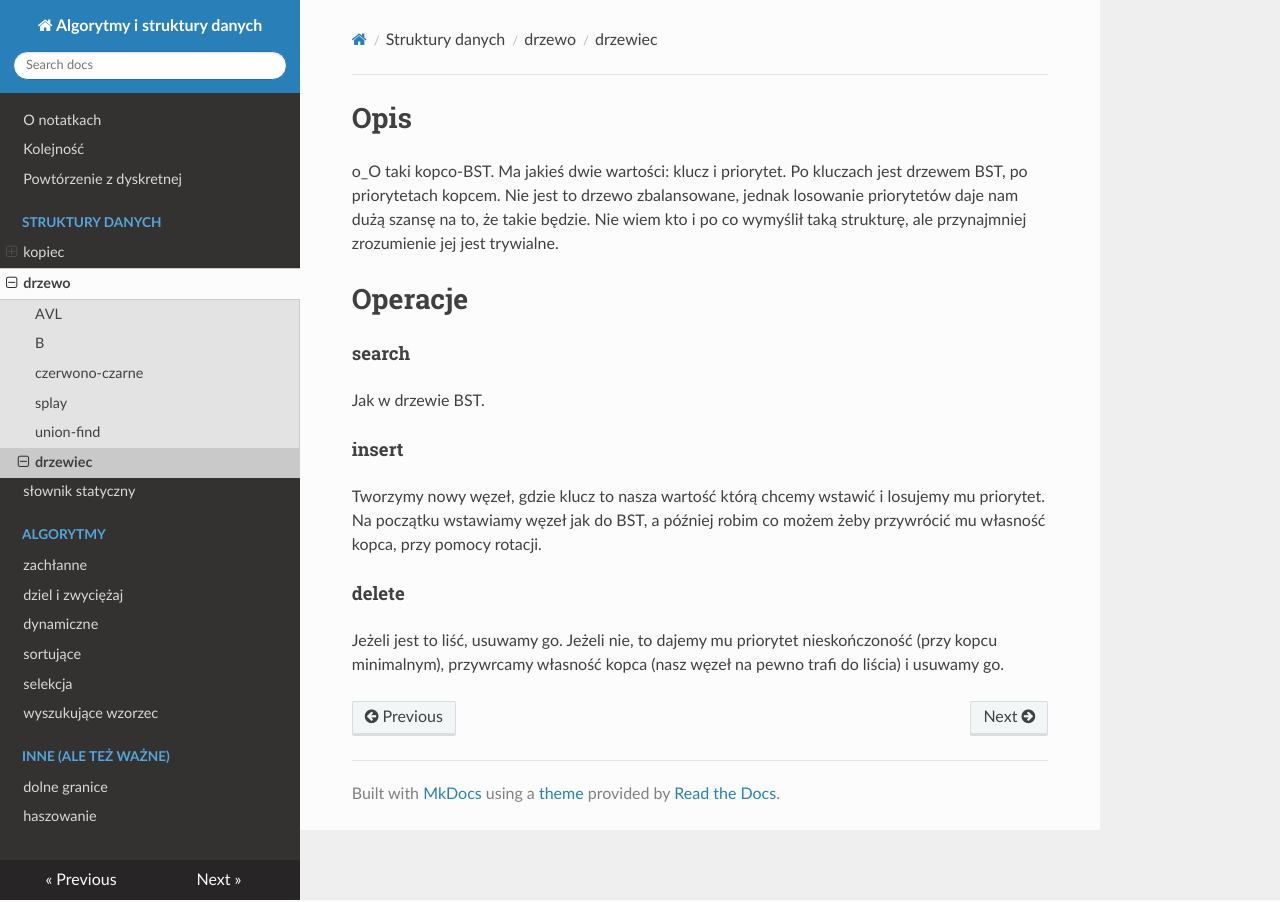
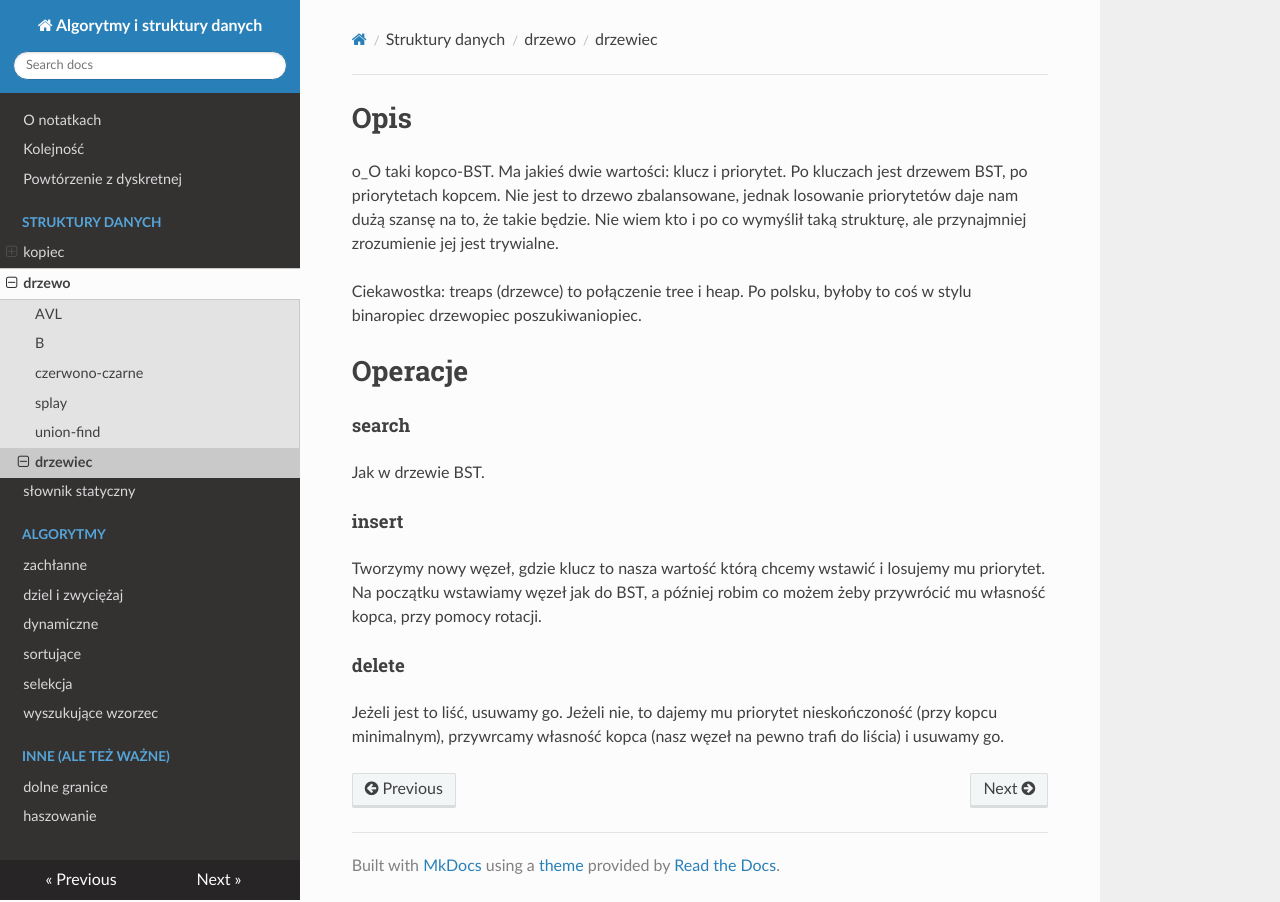
Before and after one commit to const-dominik/aisd-notatki, an MkDocs documentation site: the page built from docs/trees/treaps.md, in a window 1280 px wide. Built offline with MkDocs 1.6.1, drawn with Linux system fonts in a browser that asks for light colours; nearby versions of some CDN libraries.

Commit message:
included fun fact

```diff
--- a/docs/trees/treaps.md
+++ b/docs/trees/treaps.md
@@ -1,6 +1,8 @@
 # Opis
 
 o_O taki kopco-BST. Ma jakieś dwie wartości: klucz i priorytet. Po kluczach jest drzewem BST, po priorytetach kopcem. Nie jest to drzewo zbalansowane, jednak losowanie priorytetów daje nam dużą szansę na to, że takie będzie. Nie wiem kto i po co wymyślił taką strukturę, ale przynajmniej zrozumienie jej jest trywialne.
+
+Ciekawostka: treaps (drzewce) to połączenie tree i heap. Po polsku, byłoby to coś w stylu binaropiec drzewopiec poszukiwaniopiec.
 
 # Operacje
 
```
